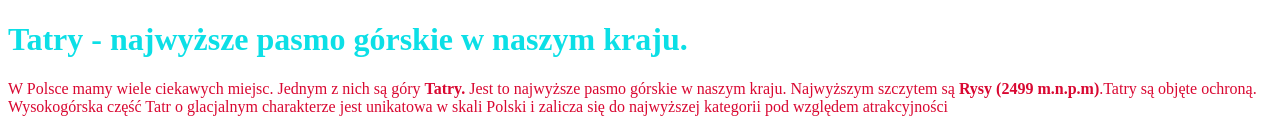
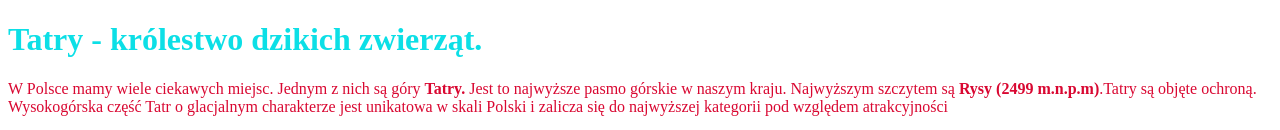
Before and after one commit to mossi2003/mossi2003.github.io, a plain HTML site: page index.html in a window 1280 px wide. Shown: the top 130 px of the page. Drawn offline with Linux system fonts and the light colour scheme; grey boxes are pictures that could not be loaded.

Commit message:
Update index.html

```diff
--- a/index.html
+++ b/index.html
@@ -2,7 +2,7 @@
 <html>
     <head>
         <meta charset="utf-8">
-        <title>Project: Travel webpage</title>
+        <title>Zwierzęta w Tatrach</title>
         <style> h1 {
             color: rgb(12, 223, 230);
 
@@ -15,7 +15,7 @@
     </head>
     <body>
 
-        <h1>Tatry - najwyższe pasmo górskie w naszym kraju.</h1>
+        <h1>Tatry - królestwo dzikich zwierząt.</h1>
         <p>W Polsce mamy wiele ciekawych miejsc. Jednym z nich są góry <strong>Tatry.</strong> Jest to najwyższe pasmo górskie w naszym kraju. Najwyższym szczytem są <strong>Rysy (2499 m.n.p.m)</strong>.Tatry są objęte ochroną. Wysokogórska część Tatr o glacjalnym charakterze jest unikatowa w skali Polski i zalicza się do najwyższej kategorii pod względem atrakcyjności</p>
         <img src="https://www.kasandbox.org/programming-images/landscapes/mountains-in-hawaii.png"width="203">
         <h2>Dlaczego warto spędzać czas w <em>Tatrach.</em></h2>
```
